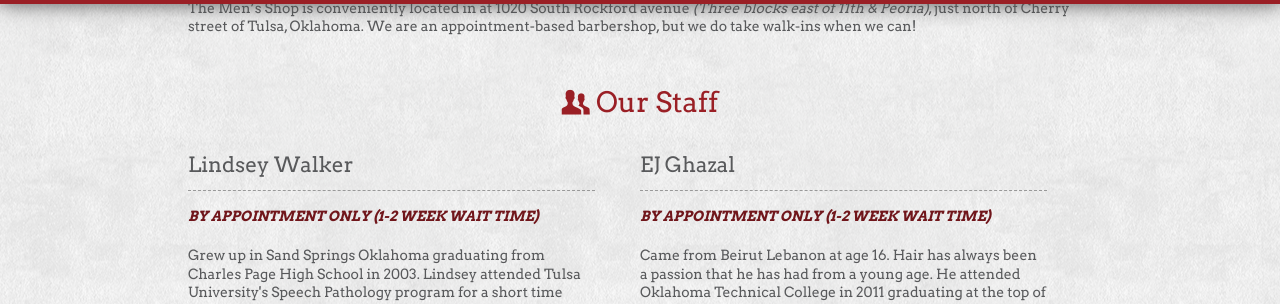
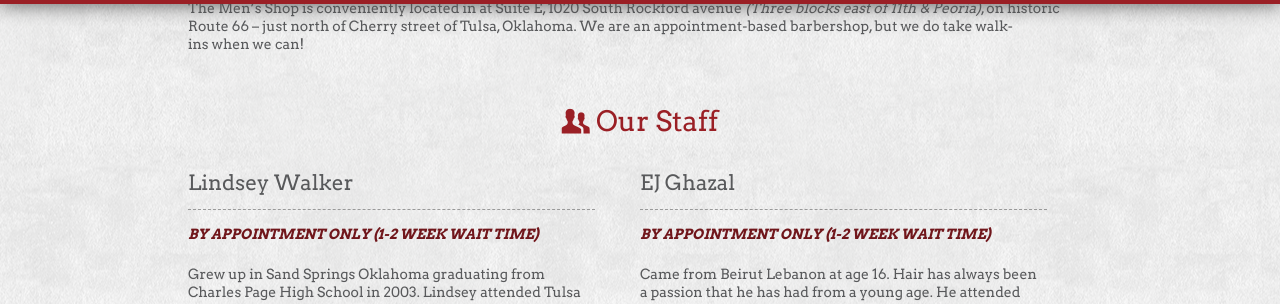
Before and after one commit to tulsamensshop/website, a plain HTML site: page index.html in a window 1280 px wide. Shown: the part 796-1100 px from the top of the page. Drawn offline with nearby package versions, Linux system fonts and the light colour scheme.

Commit message:
Also added Rt 66 text

```diff
--- a/index.html
+++ b/index.html
@@ -54,7 +54,7 @@
                             “The best cut in town and a welcome refuge in a town full of robot factory hedge&nbsp;shops.”
                         </blockquote>
                         <p>Come in, relax, have a beverage, some great conversation and a grooming experience that will make you want to share it with&nbsp;your&nbsp;friends.</p>
-                        <p>The Men’s Shop is conveniently located in at 1020 South Rockford avenue <em>(Three blocks east of 11th &amp; Peoria)</em>, just north of Cherry street of Tulsa, Oklahoma. We are an appointment-based barbershop, but we do take walk-ins&nbsp;when&nbsp;we&nbsp;can!</p>
+                        <p>The Men’s Shop is conveniently located in at Suite E, 1020 South Rockford avenue <em>(Three blocks east of 11th &amp; Peoria)</em>, on historic Route 66 – just north of Cherry street of Tulsa, Oklahoma. We are an appointment-based barbershop, but we do take walk-ins&nbsp;when&nbsp;we&nbsp;can!</p>
                     </article>
                 </section>
                 <section class="staff">
```
